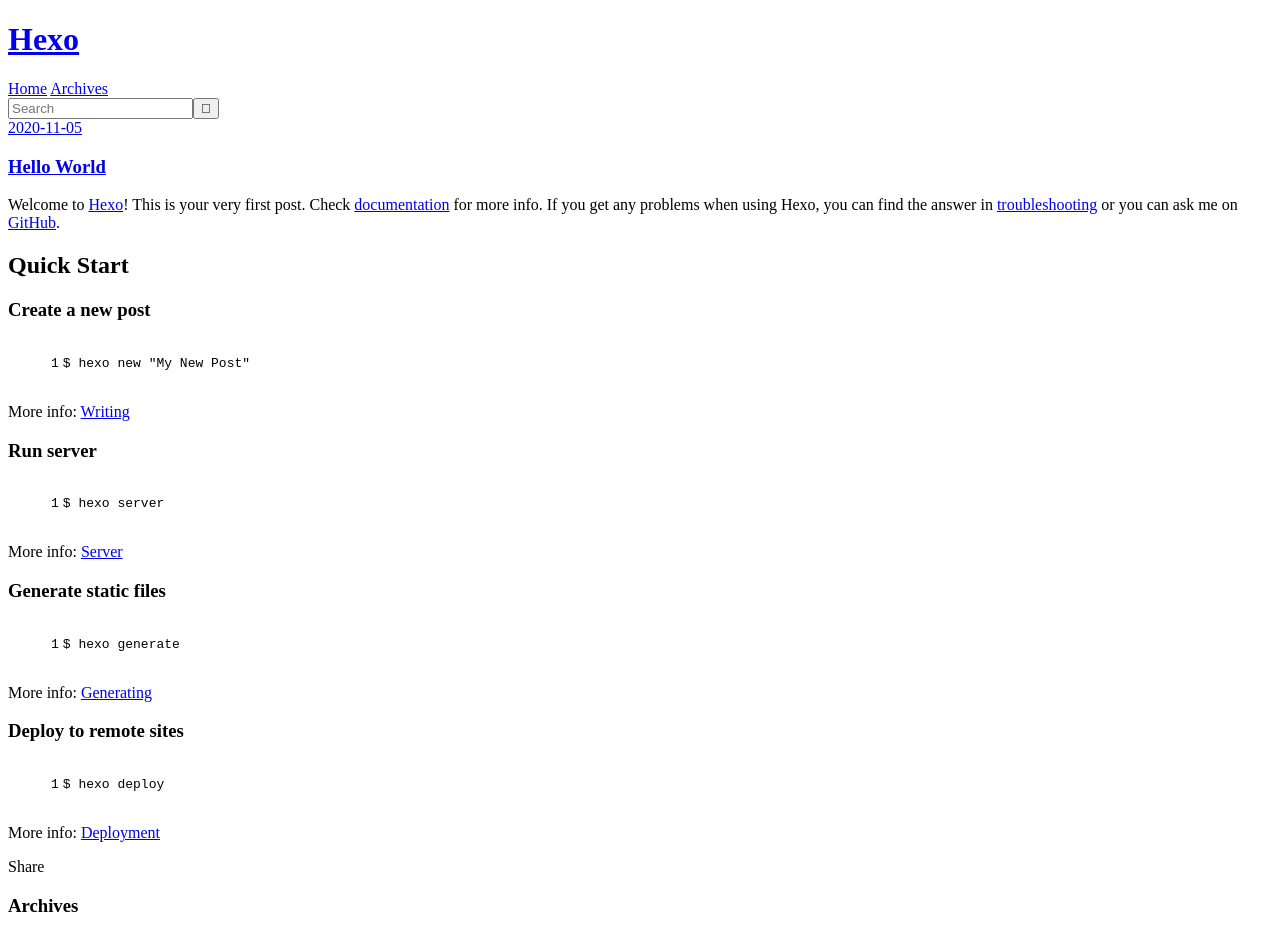
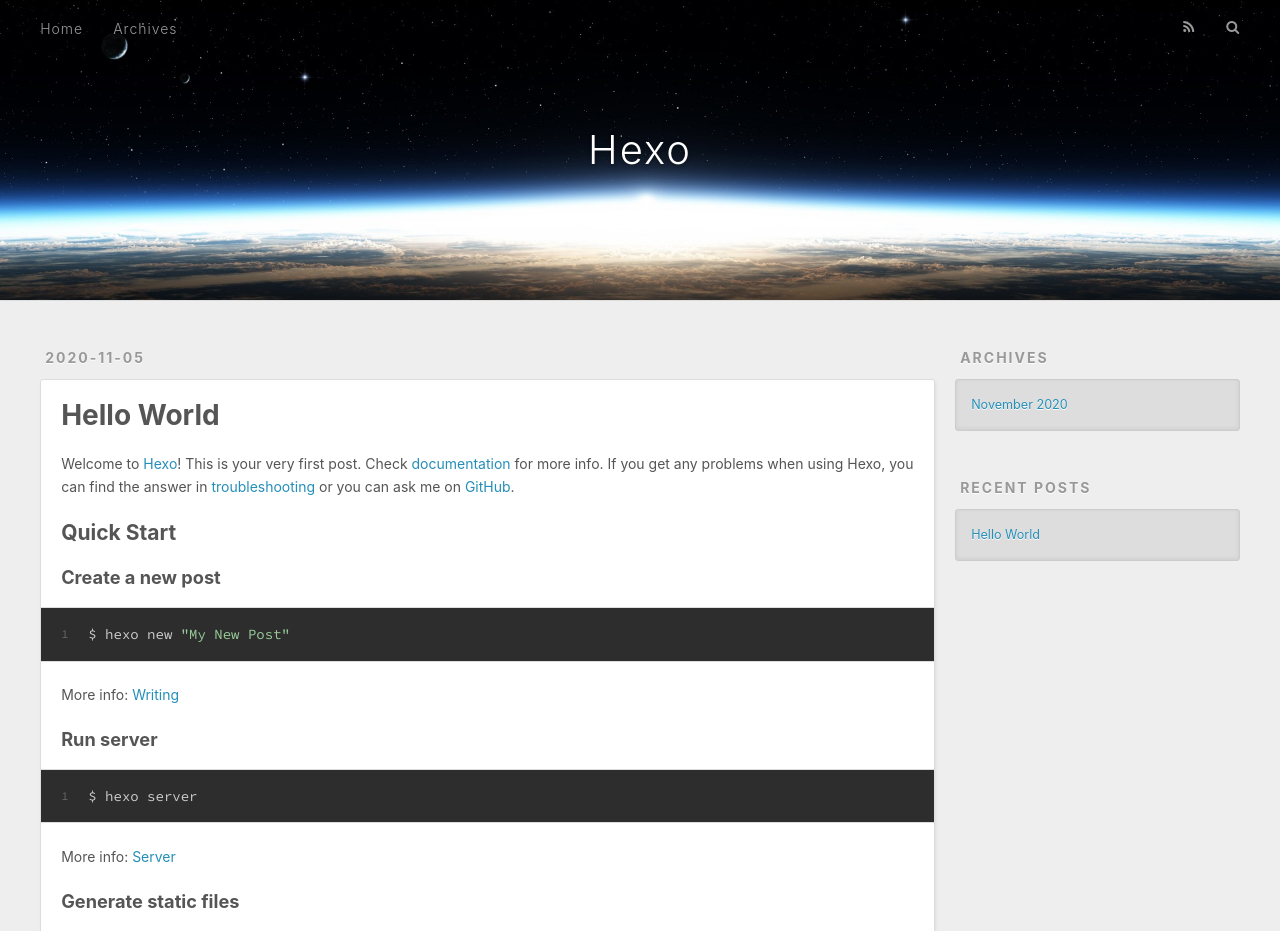
Before and after one commit to xiehongtao6060/myblog, a plain HTML site: page index.html in a window 1280 px wide. Shown: the top 931 px of the page. Drawn offline with nearby package versions, Linux system fonts and the light colour scheme; the site is published under a folder, as on GitHub Pages, so addresses that start at the root find nothing.

Commit message:
Site updated: 2020-11-05 11:35:04

```diff
--- a/2020/11/05/hello-world/index.html
+++ b/2020/11/05/hello-world/index.html
@@ -10,7 +10,7 @@
   <meta name="description" content="Welcome to Hexo! This is your very first post. Check documentation for more info. If you get any problems when using Hexo, you can find the answer in troubleshooting or you can ask me on GitHub. Quick">
 <meta property="og:type" content="article">
 <meta property="og:title" content="Hello World">
-<meta property="og:url" content="http://xiehongtao6060.gitee.io/myblog/2020/11/05/hello-world/index.html">
+<meta property="og:url" content="http://example.com/2020/11/05/hello-world/index.html">
 <meta property="og:site_name" content="Hexo">
 <meta property="og:description" content="Welcome to Hexo! This is your very first post. Check documentation for more info. If you get any problems when using Hexo, you can find the answer in troubleshooting or you can ask me on GitHub. Quick">
 <meta property="og:locale" content="en_US">
@@ -19,7 +19,7 @@
 <meta property="article:author" content="John Doe">
 <meta name="twitter:card" content="summary">
 
-    <link rel="alternate" href="/myblog/atom.xml" title="Hexo" type="application/atom+xml">
+    <link rel="alternate" href="./atom.xml" title="Hexo" type="application/atom+xml">
 
 
     <link rel="icon" href="/favicon.png">
@@ -28,7 +28,7 @@
     <link href="//fonts.googleapis.com/css?family=Source+Code+Pro" rel="stylesheet" type="text/css">
 
 
-<link rel="stylesheet" href="/myblog/css/style.css">
+<link rel="stylesheet" href="./css/style.css">
 
 <meta name="generator" content="Hexo 5.2.0"></head>
 
@@ -40,7 +40,7 @@
   <div id="header-outer" class="outer">
     <div id="header-title" class="inner">
       <h1 id="logo-wrap">
-        <a href="/myblog/" id="logo">Hexo</a>
+        <a href="./" id="logo">Hexo</a>
       </h1>
 
     </div>
@@ -48,19 +48,19 @@
       <nav id="main-nav">
         <a id="main-nav-toggle" class="nav-icon"></a>
 
-          <a class="main-nav-link" href="/myblog/">Home</a>
+          <a class="main-nav-link" href="./">Home</a>
 
-          <a class="main-nav-link" href="/myblog/archives">Archives</a>
+          <a class="main-nav-link" href="./archives">Archives</a>
 
       </nav>
       <nav id="sub-nav">
 
-          <a id="nav-rss-link" class="nav-icon" href="/myblog/atom.xml" title="RSS Feed"></a>
+          <a id="nav-rss-link" class="nav-icon" href="./atom.xml" title="RSS Feed"></a>
 
         <a id="nav-search-btn" class="nav-icon" title="Search"></a>
       </nav>
       <div id="search-form-wrap">
-        <form action="//google.com/search" method="get" accept-charset="UTF-8" class="search-form"><input type="search" name="q" class="search-form-input" placeholder="Search"><button type="submit" class="search-form-submit">&#xF002;</button><input type="hidden" name="sitesearch" value="http://xiehongtao6060.gitee.io/myblog"></form>
+        <form action="//google.com/search" method="get" accept-charset="UTF-8" class="search-form"><input type="search" name="q" class="search-form-input" placeholder="Search"><button type="submit" class="search-form-submit">&#xF002;</button><input type="hidden" name="sitesearch" value="http://example.com"></form>
       </div>
     </div>
   </div>
@@ -68,7 +68,7 @@
       <div class="outer">
         <section id="main"><article id="post-hello-world" class="article article-type-post" itemscope itemprop="blogPost">
   <div class="article-meta">
-    <a href="/myblog/2020/11/05/hello-world/" class="article-date">
+    <a href="./2020/11/05/hello-world/" class="article-date">
   <time datetime="2020-11-05T02:30:54.800Z" itemprop="datePublished">2020-11-05</time>
 </a>
 
@@ -105,7 +105,7 @@
 
     </div>
     <footer class="article-footer">
-      <a data-url="http://xiehongtao6060.gitee.io/myblog/2020/11/05/hello-world/" data-id="ckh49222c0000scu25crs3gok" class="article-share-link">Share</a>
+      <a data-url="http://example.com/2020/11/05/hello-world/" data-id="ckh4a1bc60000lsu2hr36gc3u" class="article-share-link">Share</a>
 
 
     </footer>
@@ -131,7 +131,7 @@
   <div class="widget-wrap">
     <h3 class="widget-title">Archives</h3>
     <div class="widget">
-      <ul class="archive-list"><li class="archive-list-item"><a class="archive-list-link" href="/myblog/archives/2020/11/">November 2020</a></li></ul>
+      <ul class="archive-list"><li class="archive-list-item"><a class="archive-list-link" href="./archives/2020/11/">November 2020</a></li></ul>
     </div>
   </div>
 
@@ -144,7 +144,7 @@
       <ul>
 
           <li>
-            <a href="/myblog/2020/11/05/hello-world/">Hello World</a>
+            <a href="./2020/11/05/hello-world/">Hello World</a>
           </li>
 
       </ul>
@@ -167,9 +167,9 @@
     </div>
     <nav id="mobile-nav">
 
-    <a href="/myblog/" class="mobile-nav-link">Home</a>
+    <a href="./" class="mobile-nav-link">Home</a>
 
-    <a href="/myblog/archives" class="mobile-nav-link">Archives</a>
+    <a href="./archives" class="mobile-nav-link">Archives</a>
 
 </nav>
 
@@ -178,15 +178,15 @@
 
 
 
-<link rel="stylesheet" href="/myblog/fancybox/jquery.fancybox.css">
+<link rel="stylesheet" href="./fancybox/jquery.fancybox.css">
 
 
-<script src="/myblog/fancybox/jquery.fancybox.pack.js"></script>
+<script src="./fancybox/jquery.fancybox.pack.js"></script>
 
 
 
 
-<script src="/myblog/js/script.js"></script>
+<script src="./js/script.js"></script>
 
 
 
--- a/index.html
+++ b/index.html
@@ -9,13 +9,13 @@
   <meta name="viewport" content="width=device-width, initial-scale=1, maximum-scale=1">
   <meta property="og:type" content="website">
 <meta property="og:title" content="Hexo">
-<meta property="og:url" content="http://xiehongtao6060.gitee.io/myblog/index.html">
+<meta property="og:url" content="http://example.com/index.html">
 <meta property="og:site_name" content="Hexo">
 <meta property="og:locale" content="en_US">
 <meta property="article:author" content="John Doe">
 <meta name="twitter:card" content="summary">
 
-    <link rel="alternate" href="/myblog/atom.xml" title="Hexo" type="application/atom+xml">
+    <link rel="alternate" href="./atom.xml" title="Hexo" type="application/atom+xml">
 
 
     <link rel="icon" href="/favicon.png">
@@ -24,7 +24,7 @@
     <link href="//fonts.googleapis.com/css?family=Source+Code+Pro" rel="stylesheet" type="text/css">
 
 
-<link rel="stylesheet" href="/myblog/css/style.css">
+<link rel="stylesheet" href="./css/style.css">
 
 <meta name="generator" content="Hexo 5.2.0"></head>
 
@@ -36,7 +36,7 @@
   <div id="header-outer" class="outer">
     <div id="header-title" class="inner">
       <h1 id="logo-wrap">
-        <a href="/myblog/" id="logo">Hexo</a>
+        <a href="./" id="logo">Hexo</a>
       </h1>
 
     </div>
@@ -44,19 +44,19 @@
       <nav id="main-nav">
         <a id="main-nav-toggle" class="nav-icon"></a>
 
-          <a class="main-nav-link" href="/myblog/">Home</a>
+          <a class="main-nav-link" href="./">Home</a>
 
-          <a class="main-nav-link" href="/myblog/archives">Archives</a>
+          <a class="main-nav-link" href="./archives">Archives</a>
 
       </nav>
       <nav id="sub-nav">
 
-          <a id="nav-rss-link" class="nav-icon" href="/myblog/atom.xml" title="RSS Feed"></a>
+          <a id="nav-rss-link" class="nav-icon" href="./atom.xml" title="RSS Feed"></a>
 
         <a id="nav-search-btn" class="nav-icon" title="Search"></a>
       </nav>
       <div id="search-form-wrap">
-        <form action="//google.com/search" method="get" accept-charset="UTF-8" class="search-form"><input type="search" name="q" class="search-form-input" placeholder="Search"><button type="submit" class="search-form-submit">&#xF002;</button><input type="hidden" name="sitesearch" value="http://xiehongtao6060.gitee.io/myblog"></form>
+        <form action="//google.com/search" method="get" accept-charset="UTF-8" class="search-form"><input type="search" name="q" class="search-form-input" placeholder="Search"><button type="submit" class="search-form-submit">&#xF002;</button><input type="hidden" name="sitesearch" value="http://example.com"></form>
       </div>
     </div>
   </div>
@@ -66,7 +66,7 @@
 
     <article id="post-hello-world" class="article article-type-post" itemscope itemprop="blogPost">
   <div class="article-meta">
-    <a href="/myblog/2020/11/05/hello-world/" class="article-date">
+    <a href="./2020/11/05/hello-world/" class="article-date">
   <time datetime="2020-11-05T02:30:54.800Z" itemprop="datePublished">2020-11-05</time>
 </a>
 
@@ -78,7 +78,7 @@
 
 
     <h1 itemprop="name">
-      <a class="article-title" href="/myblog/2020/11/05/hello-world/">Hello World</a>
+      <a class="article-title" href="./2020/11/05/hello-world/">Hello World</a>
     </h1>
 
 
@@ -103,7 +103,7 @@
 
     </div>
     <footer class="article-footer">
-      <a data-url="http://xiehongtao6060.gitee.io/myblog/2020/11/05/hello-world/" data-id="ckh49222c0000scu25crs3gok" class="article-share-link">Share</a>
+      <a data-url="http://example.com/2020/11/05/hello-world/" data-id="ckh4a1bc60000lsu2hr36gc3u" class="article-share-link">Share</a>
 
 
     </footer>
@@ -131,7 +131,7 @@
   <div class="widget-wrap">
     <h3 class="widget-title">Archives</h3>
     <div class="widget">
-      <ul class="archive-list"><li class="archive-list-item"><a class="archive-list-link" href="/myblog/archives/2020/11/">November 2020</a></li></ul>
+      <ul class="archive-list"><li class="archive-list-item"><a class="archive-list-link" href="./archives/2020/11/">November 2020</a></li></ul>
     </div>
   </div>
 
@@ -144,7 +144,7 @@
       <ul>
 
           <li>
-            <a href="/myblog/2020/11/05/hello-world/">Hello World</a>
+            <a href="./2020/11/05/hello-world/">Hello World</a>
           </li>
 
       </ul>
@@ -167,9 +167,9 @@
     </div>
     <nav id="mobile-nav">
 
-    <a href="/myblog/" class="mobile-nav-link">Home</a>
+    <a href="./" class="mobile-nav-link">Home</a>
 
-    <a href="/myblog/archives" class="mobile-nav-link">Archives</a>
+    <a href="./archives" class="mobile-nav-link">Archives</a>
 
 </nav>
 
@@ -178,15 +178,15 @@
 
 
 
-<link rel="stylesheet" href="/myblog/fancybox/jquery.fancybox.css">
+<link rel="stylesheet" href="./fancybox/jquery.fancybox.css">
 
 
-<script src="/myblog/fancybox/jquery.fancybox.pack.js"></script>
+<script src="./fancybox/jquery.fancybox.pack.js"></script>
 
 
 
 
-<script src="/myblog/js/script.js"></script>
+<script src="./js/script.js"></script>
 
 
 
```
Also changed, not shown: archives/2020/11/index.html (+18 -18 lines), archives/2020/index.html (+18 -18 lines), archives/index.html (+18 -18 lines).
